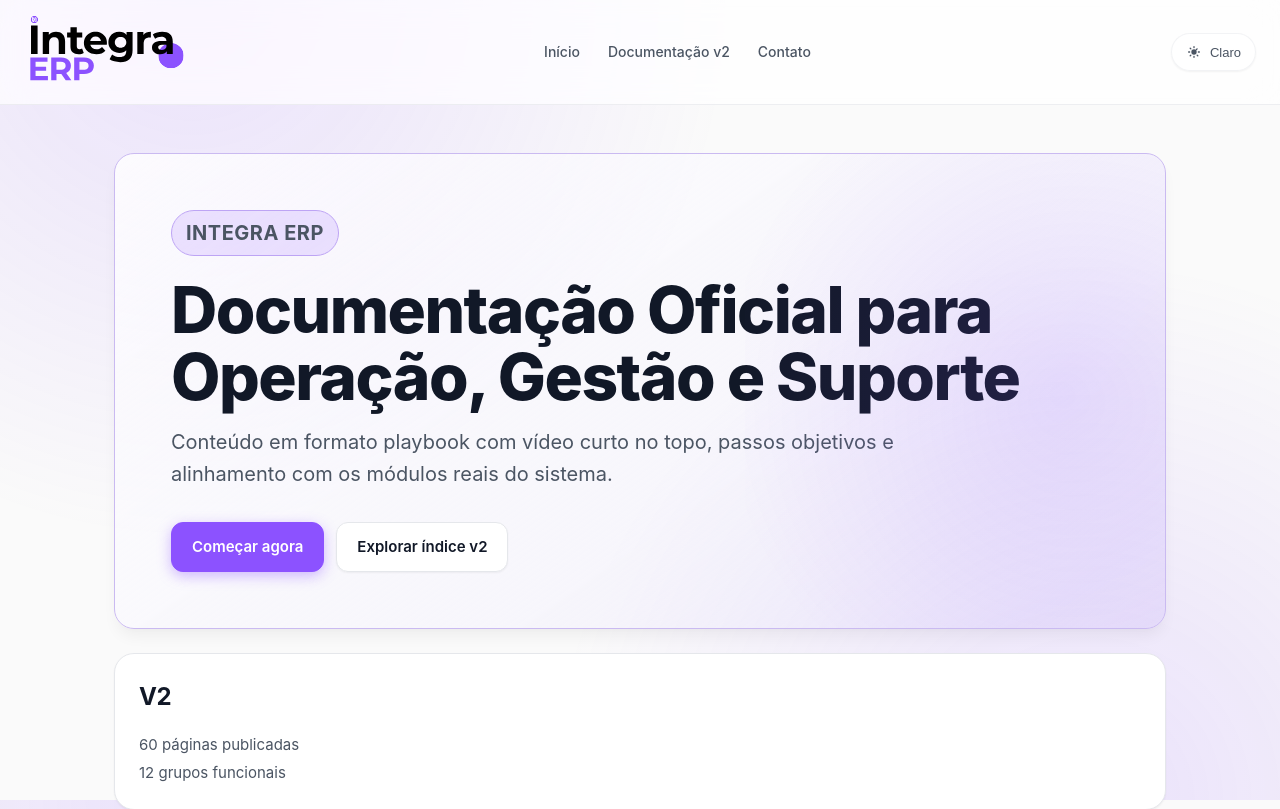
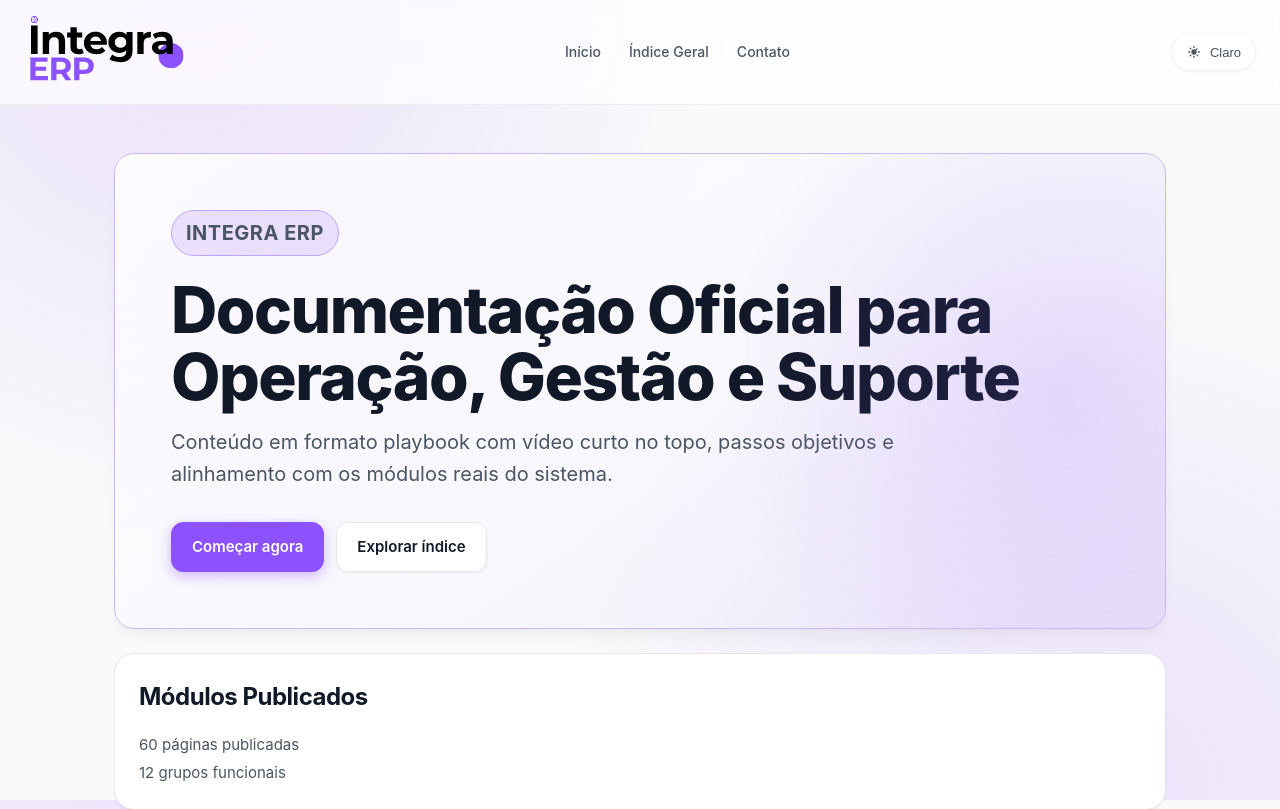
Before and after one commit to HaruCodeTI/integra-documentation, a Next.js app: page / in a window 1280 px wide. Shown: the top 809 px of the page. Built offline with nearby package versions, Linux system fonts and the light colour scheme.

Commit message:
refactor(IN-284): remove V2 terminology from texts and UI

```diff
--- a/app/docs/[...slug]/page.tsx
+++ b/app/docs/[...slug]/page.tsx
@@ -24,7 +24,6 @@ export default async function DocPage({ params }: { params: Promise<{ slug: stri
       </nav>
       <header className="doc-header animate-fade-up">
         <div>
-          <p className="doc-version">Versão {doc.version.toUpperCase()}</p>
           <h1>{doc.title}</h1>
           <p>{doc.description}</p>
         </div>
--- a/app/v2/page.tsx
+++ b/app/indice/page.tsx
@@ -9,7 +9,7 @@ export default async function VersionPage() {
     <>
       <AppHeader />
       <main className="version-page">
-        <h1>Documentação v2</h1>
+        <h1>Índice da Documentação</h1>
         <p>Índice completo da documentação orientada por módulo.</p>
         <ul>
           {docs.map((doc) => (
--- a/app/page.tsx
+++ b/app/page.tsx
@@ -18,14 +18,14 @@ export default async function HomePage() {
           </p>
           <div className="hero-actions">
             <Link href="/docs/acesso-e-navegacao/acessando-o-sistema">Começar agora</Link>
-            <Link href="/v2">Explorar índice v2</Link>
+            <Link href="/indice">Explorar índice</Link>
           </div>
         </section>
 
         <section className="versions animate-fade-up-delay">
           {summary.map((item) => (
             <article key={item.version} className="version-card">
-              <h2>{item.version.toUpperCase()}</h2>
+              <h2>Módulos Publicados</h2>
               <p>{item.totalDocs} páginas publicadas</p>
               <p>{item.totalGroups} grupos funcionais</p>
             </article>
--- a/components/AppHeader.tsx
+++ b/components/AppHeader.tsx
@@ -11,7 +11,7 @@ export function AppHeader() {
 
         <nav className="top-nav" aria-label="Navegação principal">
           <Link href="/">Início</Link>
-          <Link href="/v2">Documentação v2</Link>
+          <Link href="/indice">Índice Geral</Link>
           <a href="mailto:contato@harucode.com.br">Contato</a>
         </nav>
 
```
